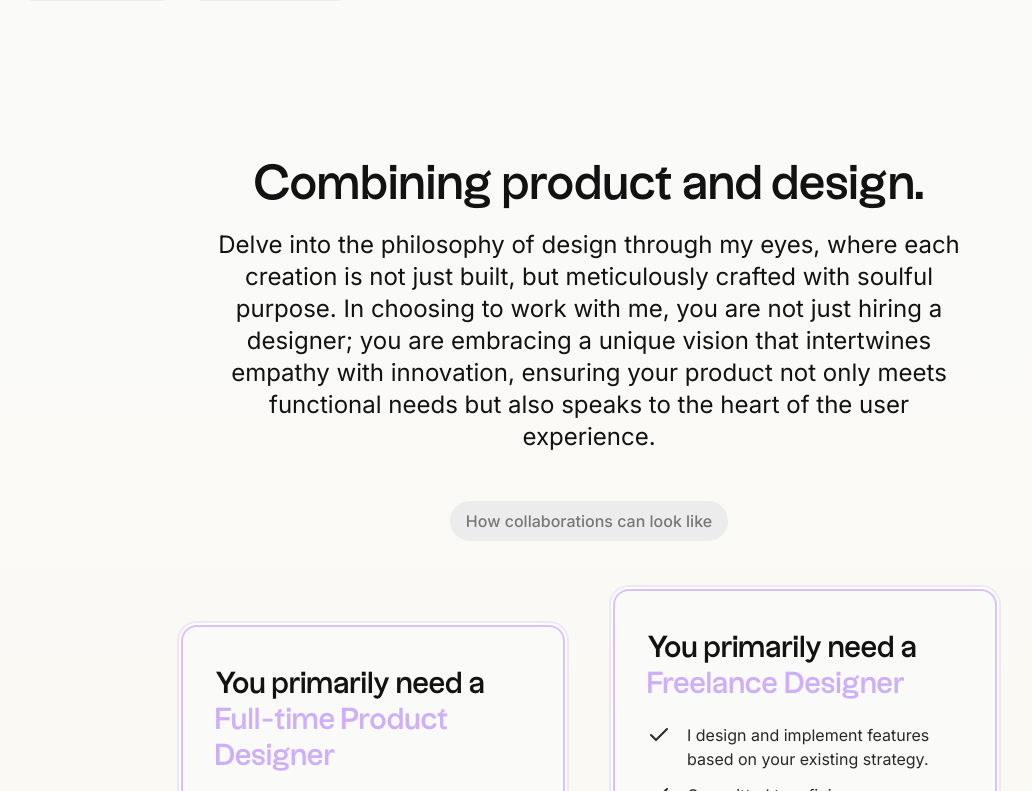
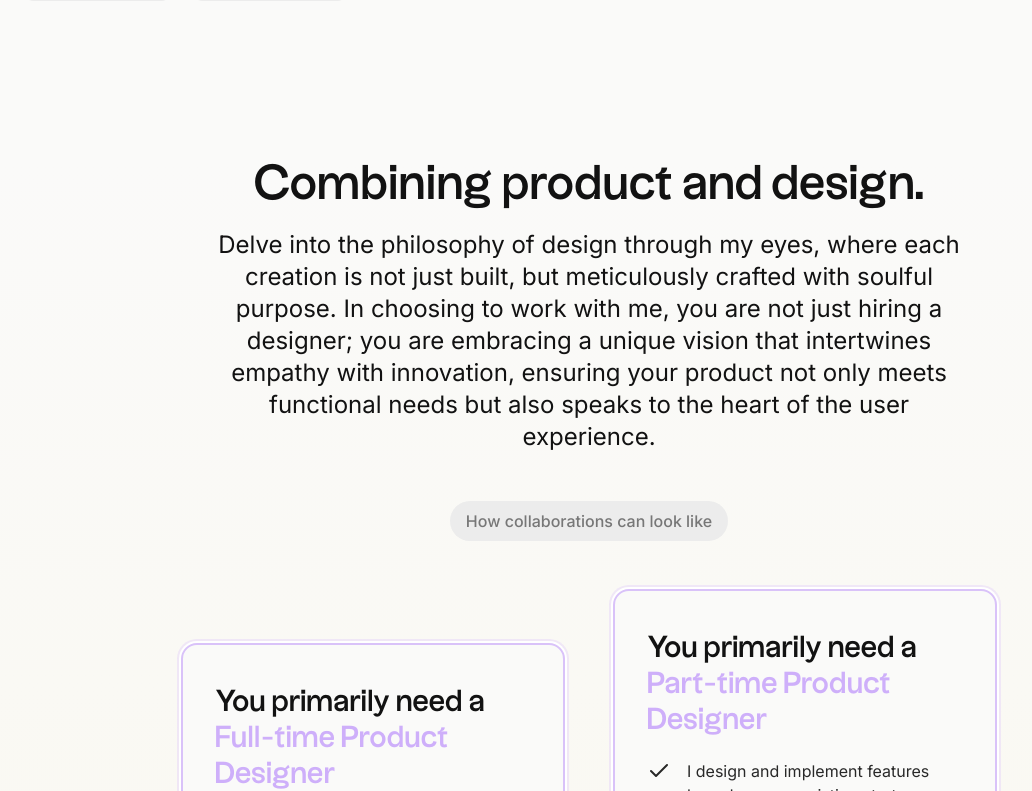
Before and after one commit to iharshchauhan/arpita-website, a Next.js app: page / in a window 1280 px wide. Shown: the part 2009-2800 px from the top of the page, without its empty margins (51-1083 px from the left). Built offline with nearby package versions, Linux system fonts and the light colour scheme.

Commit message:
Update Services.tsx

```diff
--- a/app/_sections/Services.tsx
+++ b/app/_sections/Services.tsx
@@ -86,7 +86,7 @@ const services = [
     Decoration: Pointer,
   },
     {
-    title: 'Freelance Designer',
+    title: 'Part-time Product Designer',
     benefits: [
       'I design and implement features based on your existing strategy.',
       'Committed to refining user experiences through meticulous research and design.',
```
